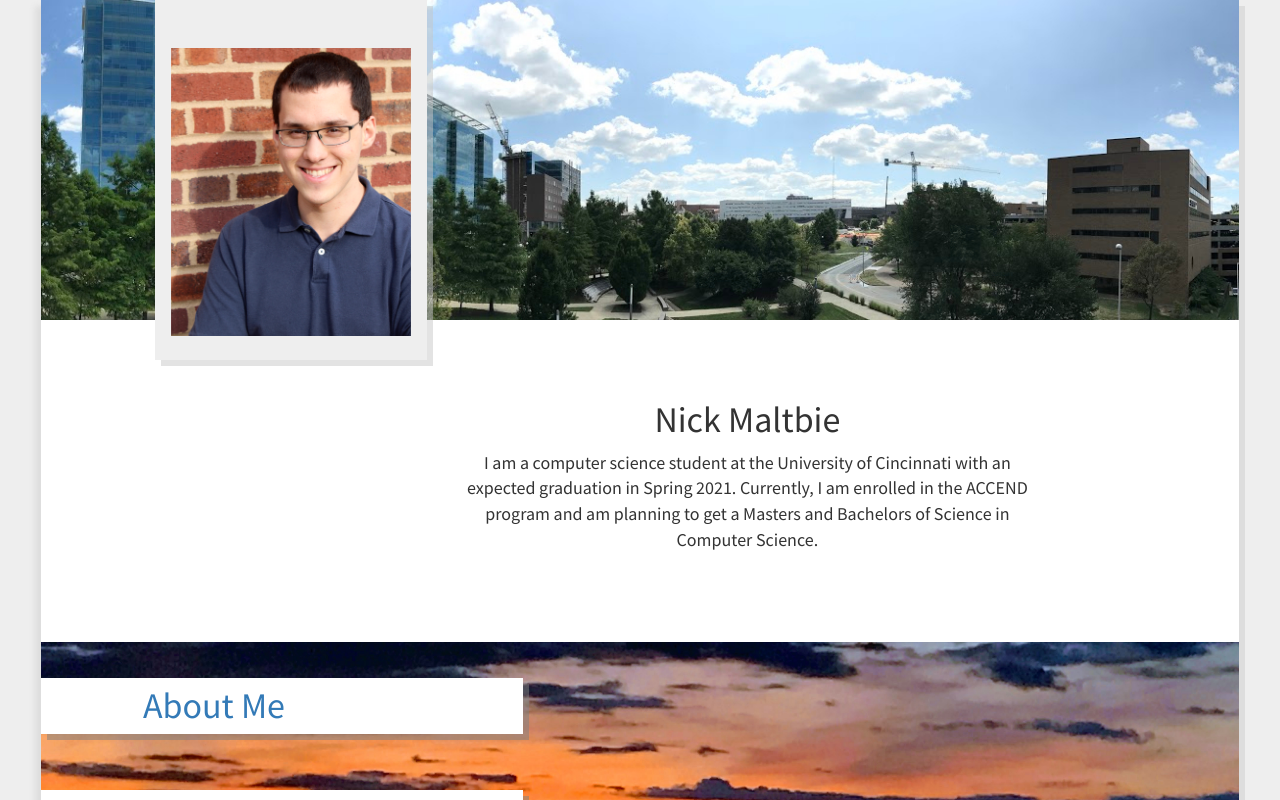
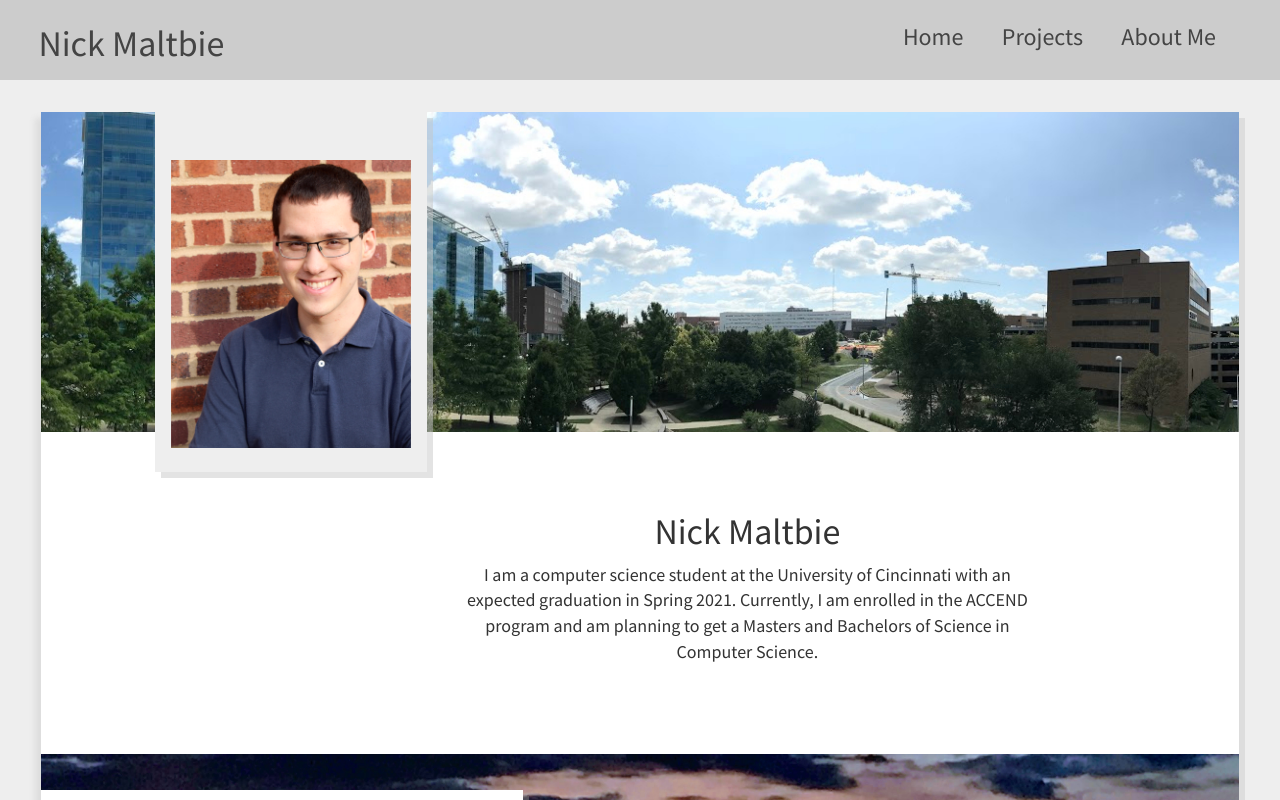
Before and after one commit to nicholas-maltbie/ReactWebsite, a React (Create React App) app: page /#/ in a window 1280 px wide. Shown: the top 800 px of the page. Built offline with nearby package versions, Linux system fonts and the light colour scheme.

Commit message:
Add footer, improve navbar'

```diff
--- a/src/App.css
+++ b/src/App.css
@@ -6,15 +6,20 @@
 
 backgroundImage: 'url(media/bg.jpg)';
 
-body { }
+body {
+}
+
+.content {
+  margin-top: 4vh;
+  background-color: #FFF;
+  min-height: 100vh;
+  margin-left: 2vw;
+  margin-right: 2vw;
+  box-shadow: 6px 6px #DDD, -6px 6px 6px #DDD;
+}
 
 .App {
   text-align: center;
-  min-height: 100vh;
-  background-color: #FFF;
-  margin-left: 2vw;
-  margin-right: 2vw;
-  box-shadow: 6px 6px #DDD, -6px 6px 6px #DDD;
   font-family: "Source Sans Pro", sans-serif;
 }
 
--- a/src/App.js
+++ b/src/App.js
@@ -3,21 +3,26 @@
 import AboutMe from './AboutMe';
 import Landing from './Landing';
 import { NavLink } from 'react-router-dom';
+import { NavBar, Footer } from './Components';
 import './App.css';
 
 class App extends Component {
   render() {
     return (
-      <Router>
-        <div className="container-fluid" style={{backgroundColor: '#EEE'}}>
-          <div className="App">
-            <Route exact path="/" component={ Landing } />
-            <Route path="/AboutMe" component={ AboutMe } />
+      <Router onUpdate={() => window.scrollTo(0, 0)}>
+        <div className="App">
+          <NavBar className="container-fluid"/>
+          <div className="container-fluid" style={{backgroundColor: '#EEE', paddingBottom: '5vh'}}>
+            <div className="content">
+              <Route exact path="/" component={ Landing } />
+              <Route path="/AboutMe" component={ AboutMe } />
+            </div>
           </div>
+          <Footer className="container-fluid"/>
         </div>
       </Router>
     );
   }
-}
+};
 
 export default App;
--- a/src/Components.js
+++ b/src/Components.js
@@ -1,4 +1,74 @@
 import React, { Component } from 'react';
+import { NavLink } from 'react-router-dom';
+
+const Footer = function ({ page }) {
+  var divstyle = {
+    height: '10vh',
+    backgroundColor: '#CCC',
+  }
+  return (
+    <div style={divstyle}>
+
+    </div>
+  )
+}
+
+const NavBar = function ({ page }) {
+  var divstyle={
+    height:'10vh',
+    paddingTop: '0.5vh',
+    backgroundColor: '#CCC',
+    boxShadow: '6px 6px #000, -6px 6px 6px #000',
+  }
+  var hstyle = {
+    paddingLeft: '3vw',
+    textDecoration: 'none',
+    textDecorationStyle: 'none',
+    float: 'left',
+    color: '#444',
+  }
+  var linkstyle = {
+    paddingLeft: '3vw',
+    textDecoration: 'none',
+    textDecorationStyle: 'none',
+    float: 'right',
+    color: '#444',
+  };
+  var navstyle = {
+    textDecoration: 'none',
+  }
+  var liststyle = {
+    float: 'right',
+    paddingRight: '5vw',
+  }
+  return (
+    <div style={divstyle}>
+      <NavLink to="/" style={navstyle}>
+        <h1 classname='col-xs-12 col-sm-6 col-md-4 col-lg-3' style={hstyle}> Nick Maltbie</h1>
+      </NavLink>
+      <ul style={liststyle}>
+        <RightLink name="About Me" link="/AboutMe" />
+        <RightLink name="Projects" link="/Projects" />
+        <RightLink name="Home" link="/" />
+      </ul>
+    </div>
+  )
+}
+
+const RightLink = function ({ name, link }) {
+  var linkstyle = {
+    paddingLeft: '3vw',
+    textDecoration: 'none',
+    textDecorationStyle: 'none',
+    float: 'right',
+    color: '#444',
+  };
+  return (
+    <NavLink to={link}>
+      <h3 style={linkstyle} classname='col-xs-12 col-sm-6 col-md-4 col-lg-3'>{name}</h3>
+    </NavLink>
+  )
+}
 
 const HorizLinks = ({ name }) => (
   <div className="row">
@@ -26,4 +96,4 @@
   )
 }
 
-export { Cover, HorizLinks }
+export { Footer, NavBar, Cover, HorizLinks }
--- a/src/Landing.js
+++ b/src/Landing.js
@@ -1,7 +1,7 @@
 import React, { Component } from 'react';
 import { HashRouter as Router, Route } from 'react-router-dom';
 import { NavLink } from 'react-router-dom';
-import { HorizLinks, Cover } from './Components';
+import { NavBar, HorizLinks, Cover } from './Components';
 import me from './media/me.jpg';
 import bg from './media/bg.jpg';
 import bg2 from './media/bg2.jpg';
@@ -31,7 +31,7 @@
     <Cover image={bg2} height="60vh">
       <NavLink to="/AboutMe">
         <HorizLinks name="About Me" />
-        </NavLink>
+      </NavLink>
       <a href='https://drive.google.com/file/d/0B0gCZqueOMVIV1BMUnRtQXJ1RTQ/view'>
         <HorizLinks name="Resume" />
       </a>
```
